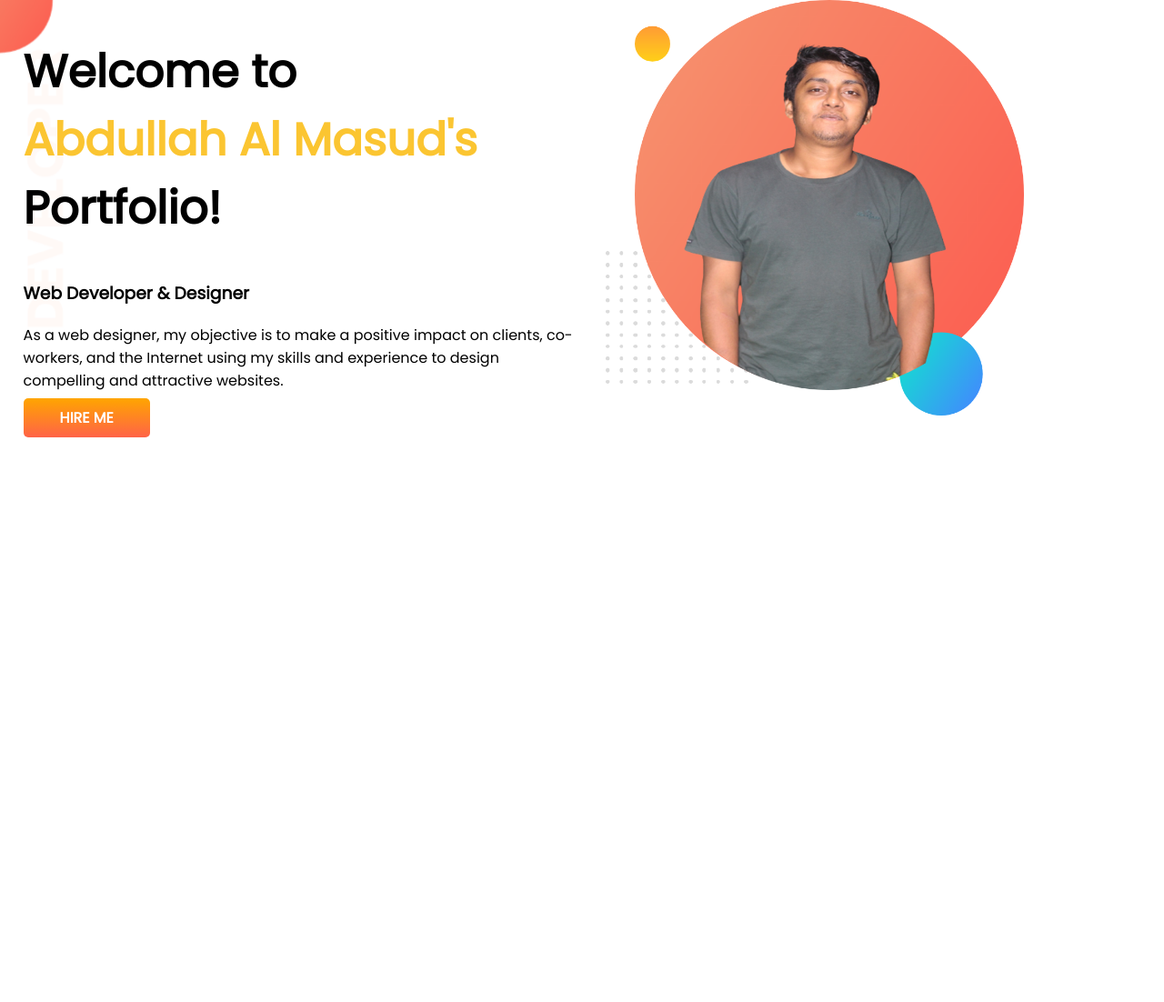
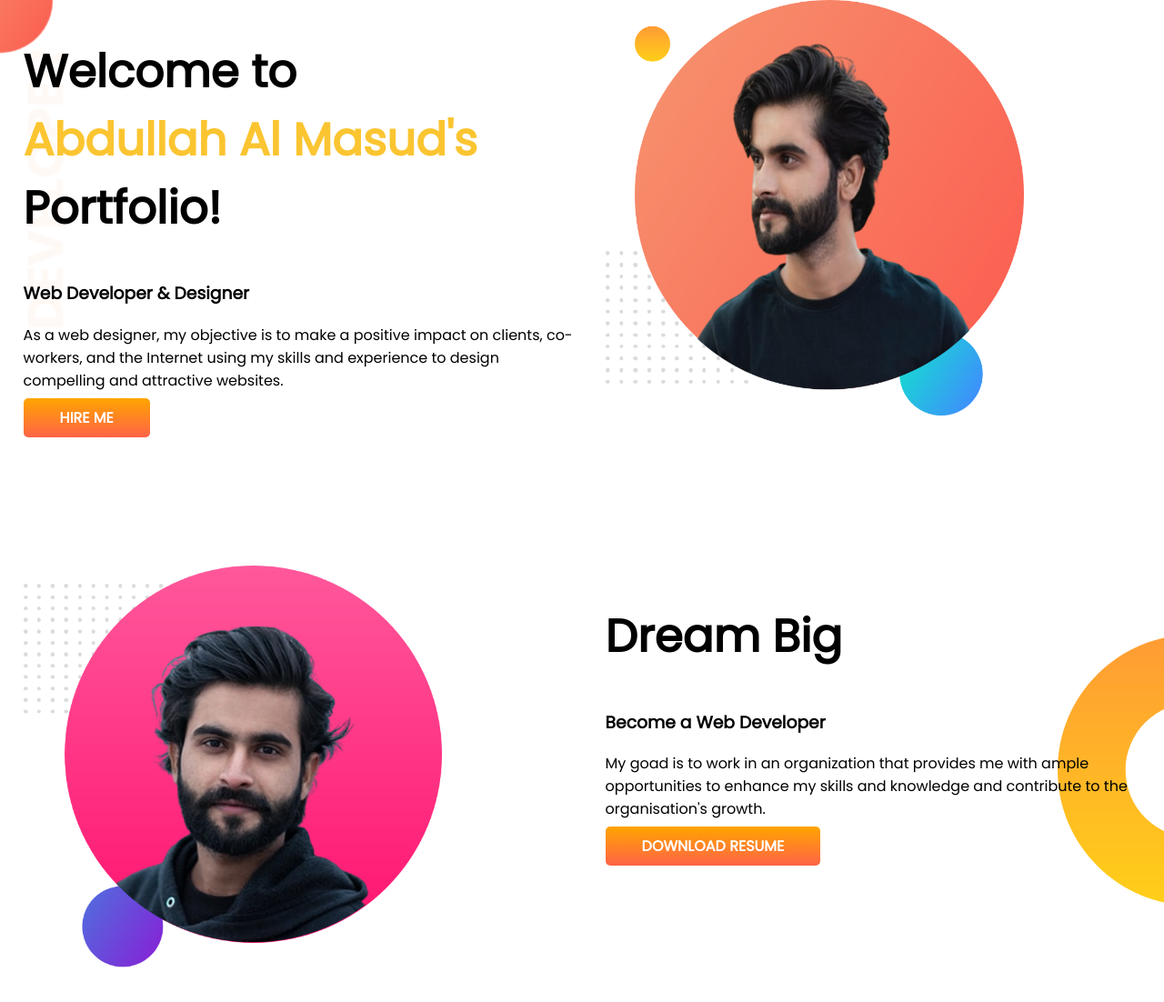
Before and after one commit to masudcodex/developer-portfolio, a plain HTML site: page index.html in a window 1280 px wide. Shown: the whole page at 91% size. Before the commit the page ends 800 px from the top, so only its background shows below. Drawn offline with Linux system fonts and the light colour scheme.

Commit message:
second section added

```diff
--- a/index.html
+++ b/index.html
@@ -20,11 +20,23 @@
             <p>As a web designer, my objective is to make a positive impact on clients, co-workers, and the Internet
                 using my skills
                 and experience to design compelling and attractive websites.</p>
-            <a class="header_button" href="https://www.linkedin.com/in/masud007/" target="_blank"
+            <a class="link_button" href="https://www.linkedin.com/in/masud007/" target="_blank"
                 rel="noopener noreferrer">Hire Me</a>
         </div>
         <div class="half_width">
-            <img src="images/masud.png" alt="Abdullah Al Masud">
+            <img src="images/background1.png" alt="Abdullah Al Masud">
+        </div>
+    </section>
+    <section class="dream_big">
+        <div class="half_width">
+            <img src="images/background2.png" alt="">
+        </div>
+        <div class="half_width">
+            <h1>Dream Big</h1>
+            <h3>Become a Web Developer</h3>
+            <p>My goad is to work in an organization that provides me with ample opportunities to enhance my skills and
+                knowledge and contribute to the organisation's growth.</p>
+            <a class="link_button" href="#" target="_blank" rel="noopener noreferrer">Download Resume</a>
         </div>
     </section>
 
--- a/style.css
+++ b/style.css
@@ -20,6 +20,7 @@ h1 {
 
 section {
     display: flex;
+    margin-bottom: 150px;
 }
 
 .half_width {
@@ -31,7 +32,7 @@ section {
     width: 75%;
 }
 
-.header_button {
+.link_button {
     background-image: linear-gradient(orange, tomato);
     color: #ffffff;
     text-decoration: none;
@@ -40,3 +41,9 @@ section {
     padding: 10px 40px;
     border-radius: 5px;
 }
+
+.dream_big {
+    background-image: url(images/dream-bg.png);
+    background-repeat: no-repeat;
+    background-position: right;
+}
```
Also changed, not shown: images/background1.png (added), images/background2.png (added).
